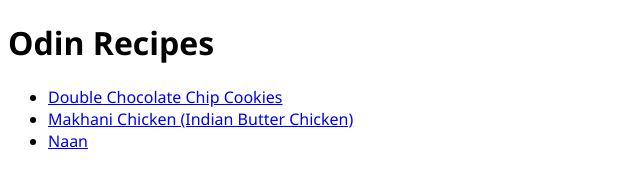
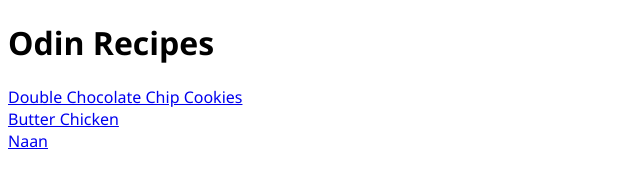
Before and after one commit to cyblcode/odin-recipes, a plain HTML site: page index.html in a window 1280 px wide. Shown: the whole page, without its empty margins (0-640 px from the left). Drawn offline with Linux system fonts and the light colour scheme.

Commit message:
Trun the list into divs for easier styling

```diff
--- a/index.html
+++ b/index.html
@@ -8,10 +8,8 @@
 </head>
 <body>
     <h1>Odin Recipes</h1>
-    <ul>
-        <li><a href="/recipes/cookies.html">Double Chocolate Chip Cookies</a></li>
-        <li><a href="/recipes/butter-chicken.html">Makhani Chicken (Indian Butter Chicken)</a></li>
-        <li><a href="/recipes/naan.html">Naan</a></li>
-    </ul>
+    <div><a href="/recipes/cookies.html">Double Chocolate Chip Cookies</a></div>
+    <div><a href="/recipes/butter-chicken.html">Butter Chicken</a></div>
+    <div><a href="/recipes/naan.html">Naan</a></div>
 </body>
 </html>
```
